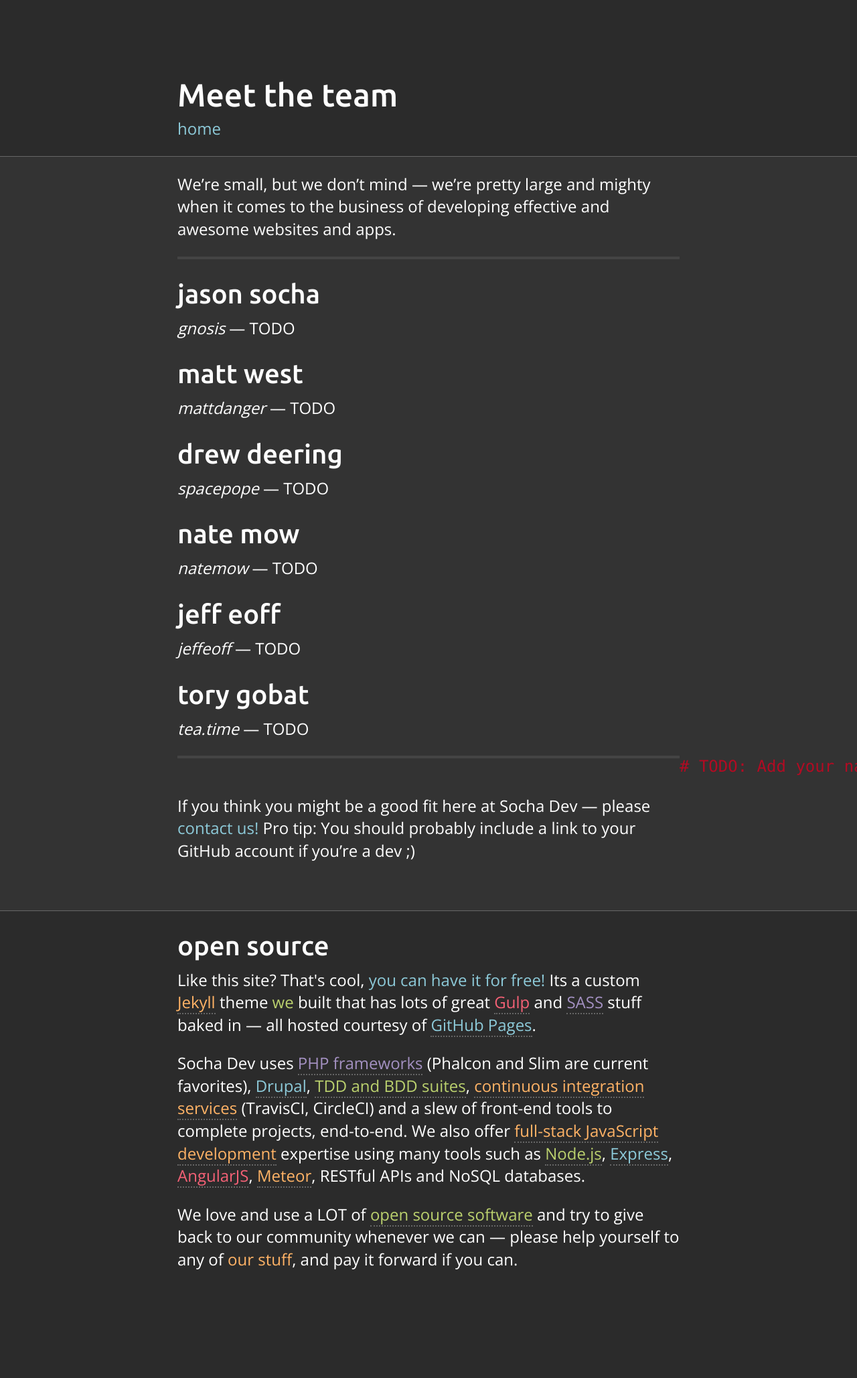
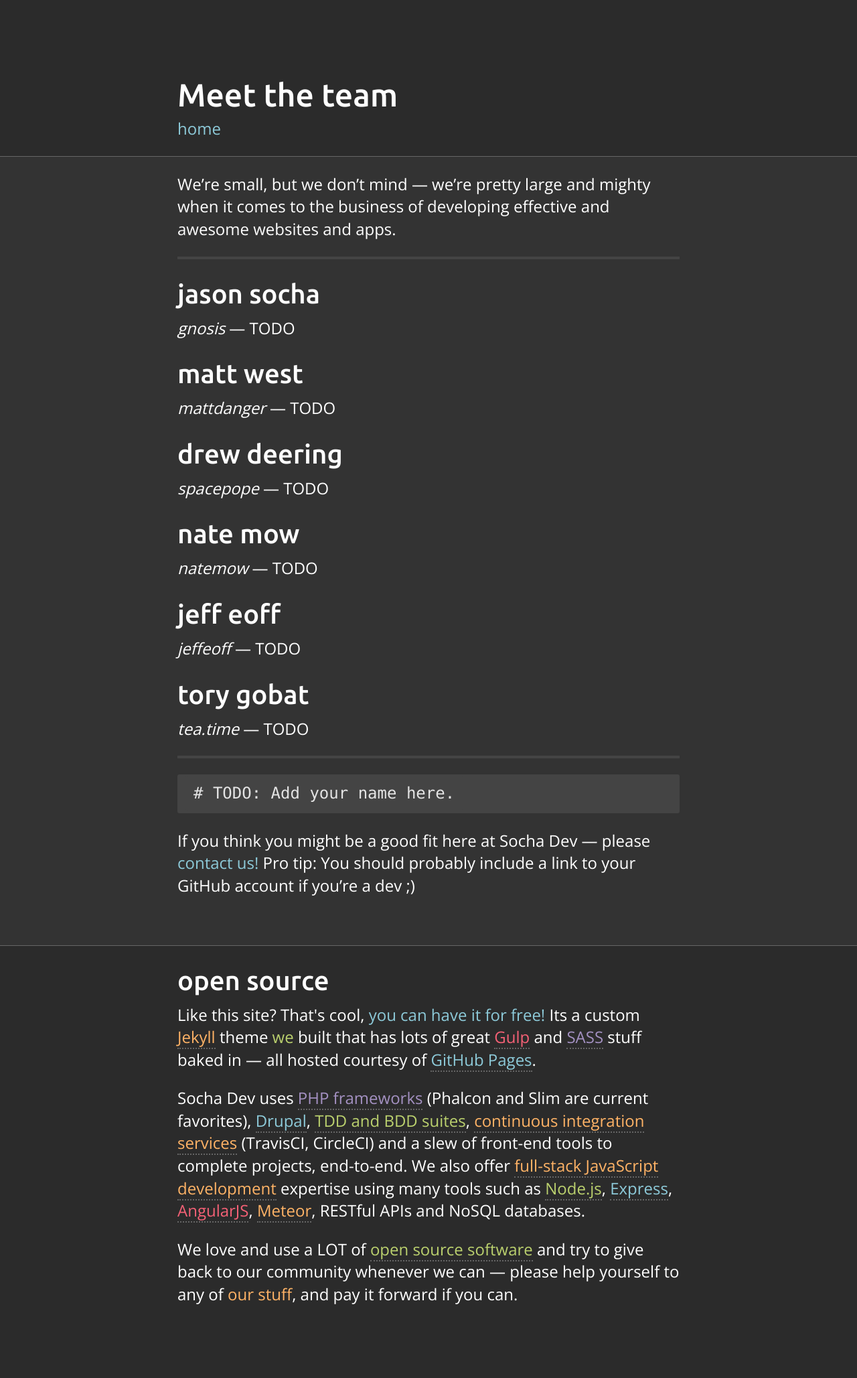
Before and after one commit to SochaDev/sochadev.github.io, a Jekyll site: the page built from team.md, in a window 1280 px wide. Shown: the whole page at 67% size. Built offline with Jekyll 4.4.1, drawn with Linux system fonts in a browser that asks for light colours; nearby versions of some CDN libraries; before the commit the page ends 2005 px from its top, so only the background shows below that.

Commit message:
Updated code CSS.

```diff
--- a/assets/css/screen.css
+++ b/assets/css/screen.css
@@ -2191,8 +2191,20 @@
 
 code,
 pre {
+  border-top-left-radius: 3px;
+  border-top-right-radius: 3px;
+  border-bottom-right-radius: 3px;
+  border-top-right-radius: 3px;
+  border-bottom-left-radius: 3px;
+  border-bottom-right-radius: 3px;
+  border-bottom-left-radius: 3px;
+  border-top-left-radius: 3px;
+  background: #444;
+  clear: both;
+  color: #e4e4e4;
   font-family: "Bitstream Vera Sans Mono", "Consolas", "Courier", monospace;
-  color: #b20b23; }
+  padding: 12px;
+  width: 100%; }
 
 hr {
   border: solid 2px #333;
--- a/assets/sass/_settings.scss
+++ b/assets/sass/_settings.scss
@@ -13,6 +13,7 @@
 $white: #fff;
 $gray-darker: #2b2b2b;
 $gray-dark: #333;
+$gray-4: #444;
 $gray: #666;
 $gray-light: #bbb;
 $gray-lighter: #e4e4e4;
```
Also changed, not shown: assets/sass/_global.scss (+12 -3 lines).
